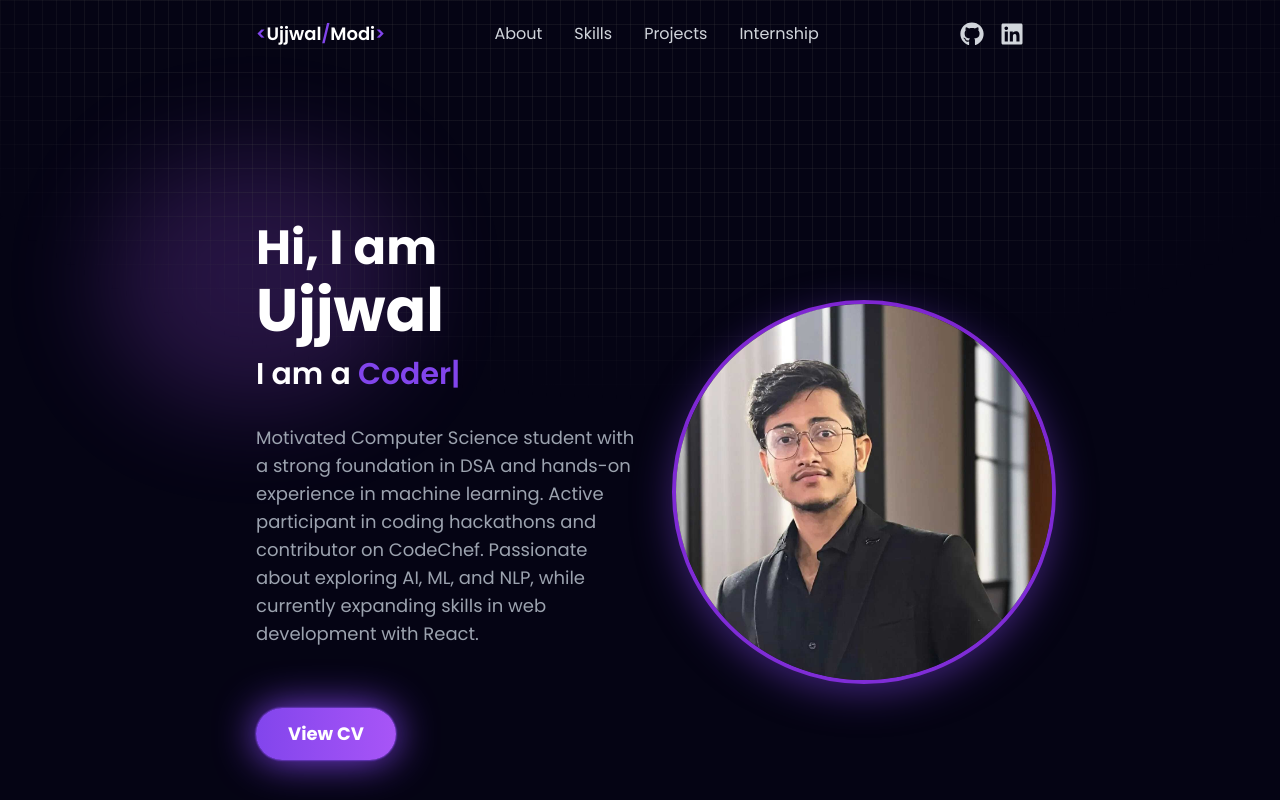
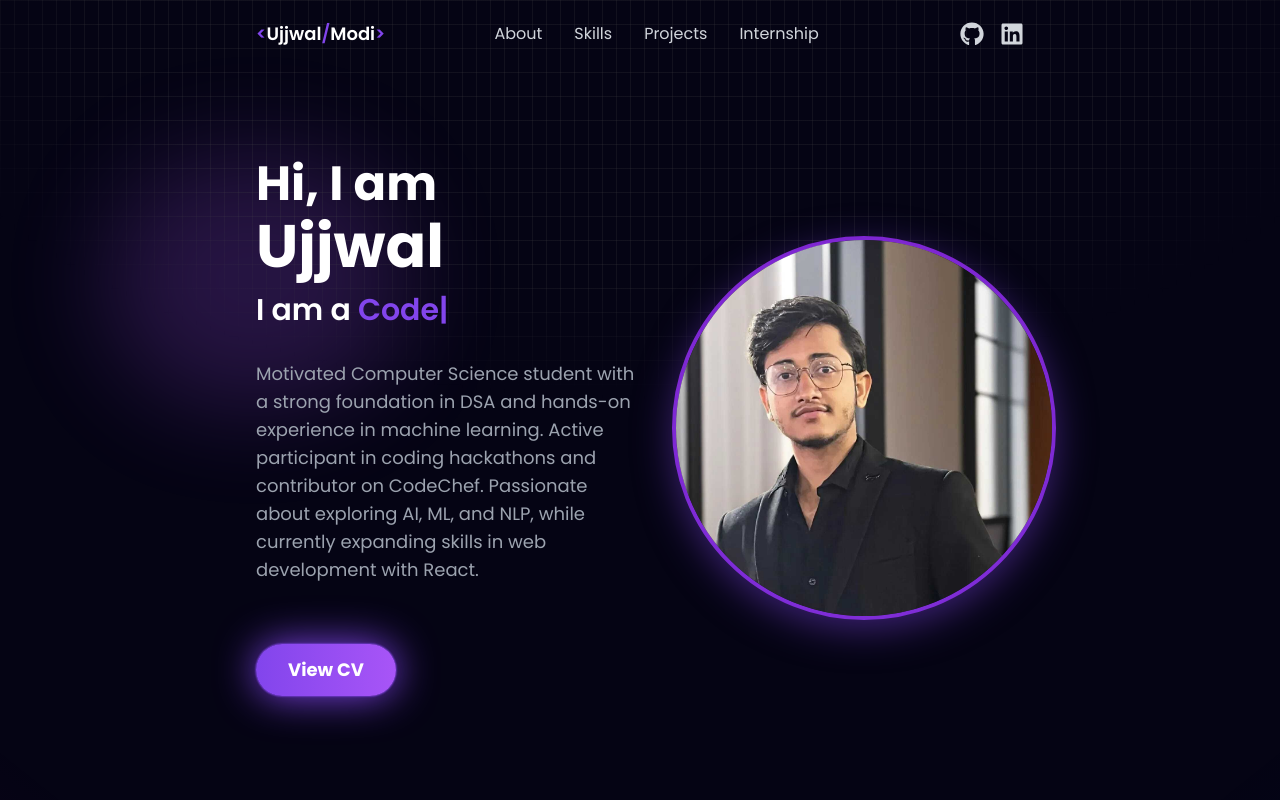
Before and after one commit to Ujjwal-Modi/myPortfolio, a React (Vite) app: page / in a window 1280 px wide. Shown: the top 800 px of the page. Built offline with nearby package versions, Linux system fonts and the light colour scheme.

Commit message:
Reduced margin in About section

```diff
--- a/src/components/About/About.jsx
+++ b/src/components/About/About.jsx
@@ -6,7 +6,7 @@ const About = () => {
   return (
     <section
       id="about"
-      className="py-4 px-[7vw] md:px-[7vw] lg:px-[20vw] font-sans mt-16 md:mt-24 lg:mt-32"
+      className="py-4 px-[7vw] md:px-[7vw] lg:px-[20vw] font-sans mt-8 md:mt-12 lg:mt-16"
     >
       <div className="flex flex-col-reverse md:flex-row justify-between items-center gap-8">
         {/* Left Side */}
```
